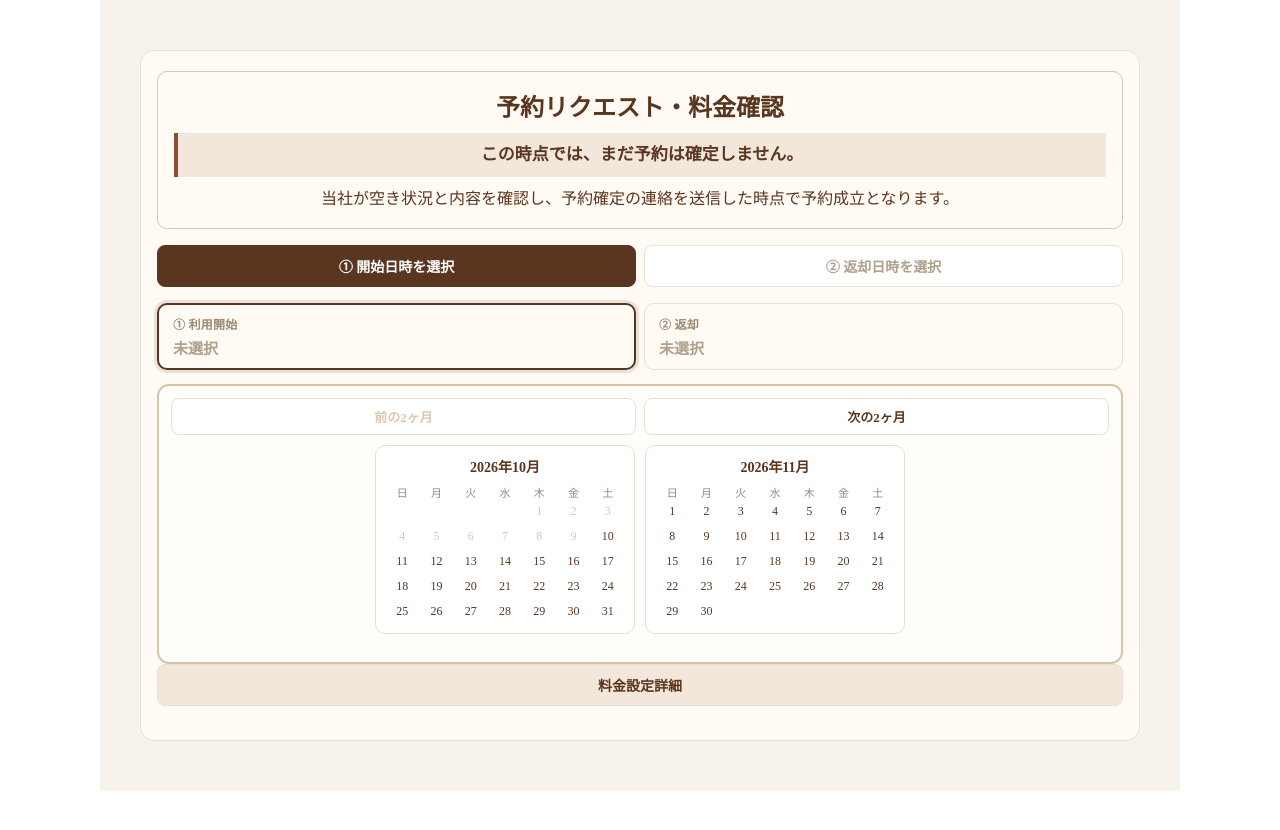
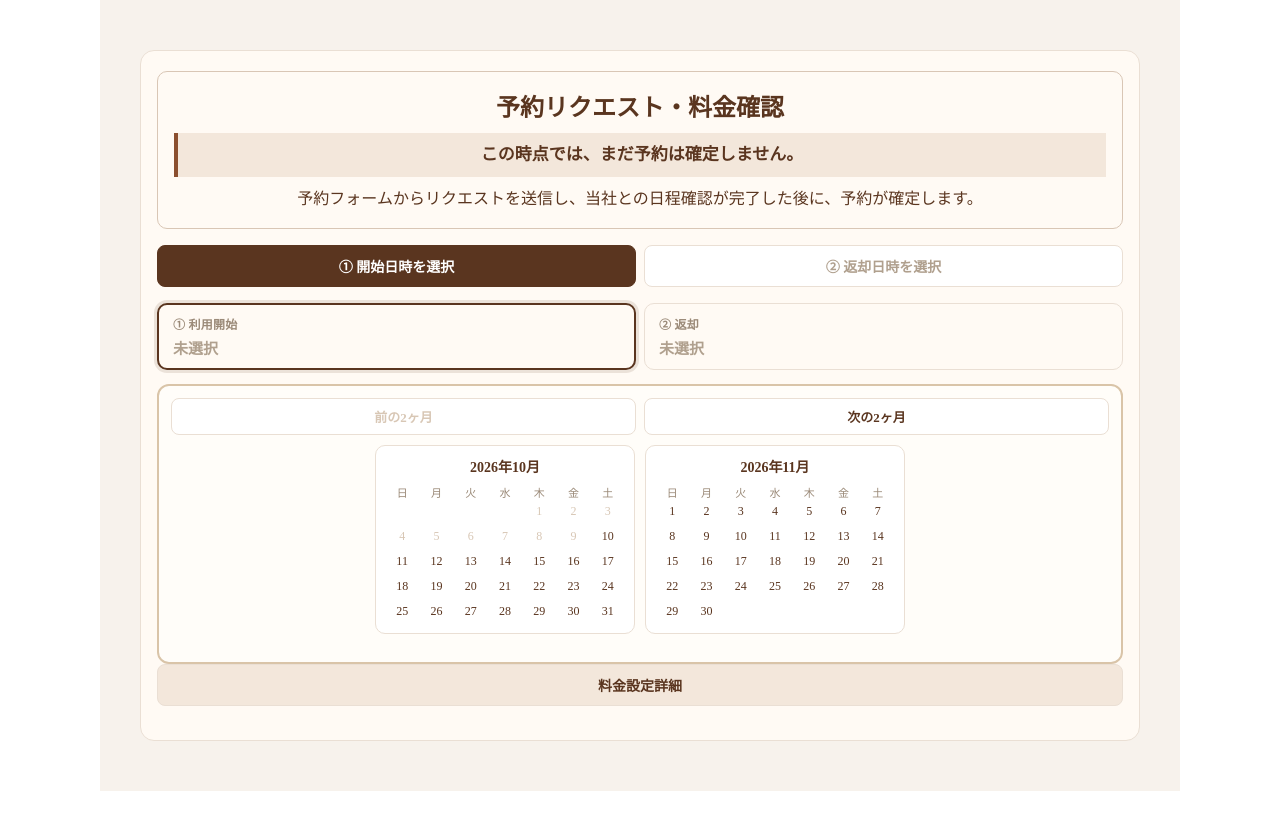
Before and after one commit to AkiraItoi/campingcar-hp, a plain HTML site: page reserve.html in a window 1280 px wide. Drawn offline with Linux system fonts and the light colour scheme.

Commit message:
Clarify reservation confirmation flow

```diff
--- a/reserve.html
+++ b/reserve.html
@@ -14,7 +14,7 @@
       <div class="reserve-request-notice">
         <h2>予約リクエスト・料金確認</h2>
         <p class="reserve-request-alert"><strong>この時点では、まだ予約は確定しません。</strong></p>
-        <p class="reserve-request-flow">当社が空き状況と内容を確認し、予約確定の連絡を送信した時点で予約成立となります。</p>
+        <p class="reserve-request-flow">予約フォームからリクエストを送信し、当社との日程確認が完了した後に、予約が確定します。</p>
       </div>
 
       <div class="reserve-step-header" id="reserveStepHeader">
```
